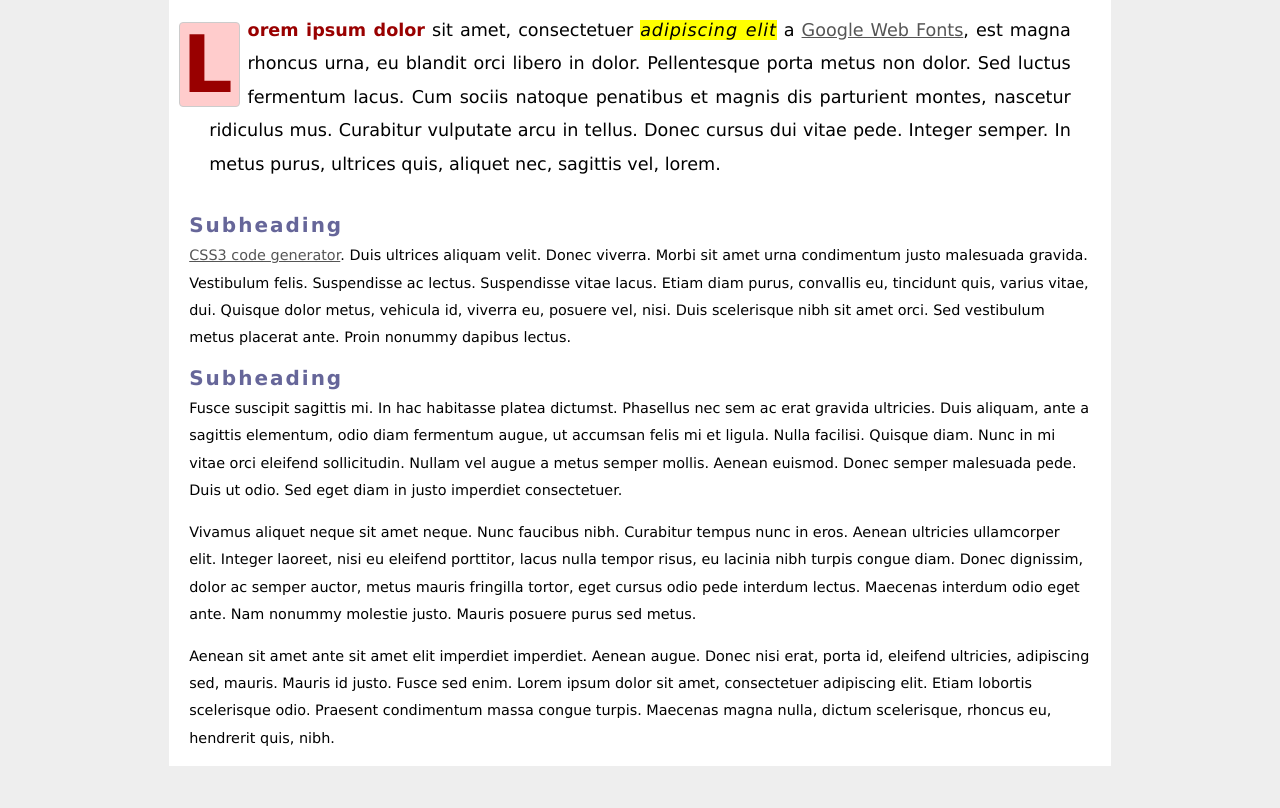
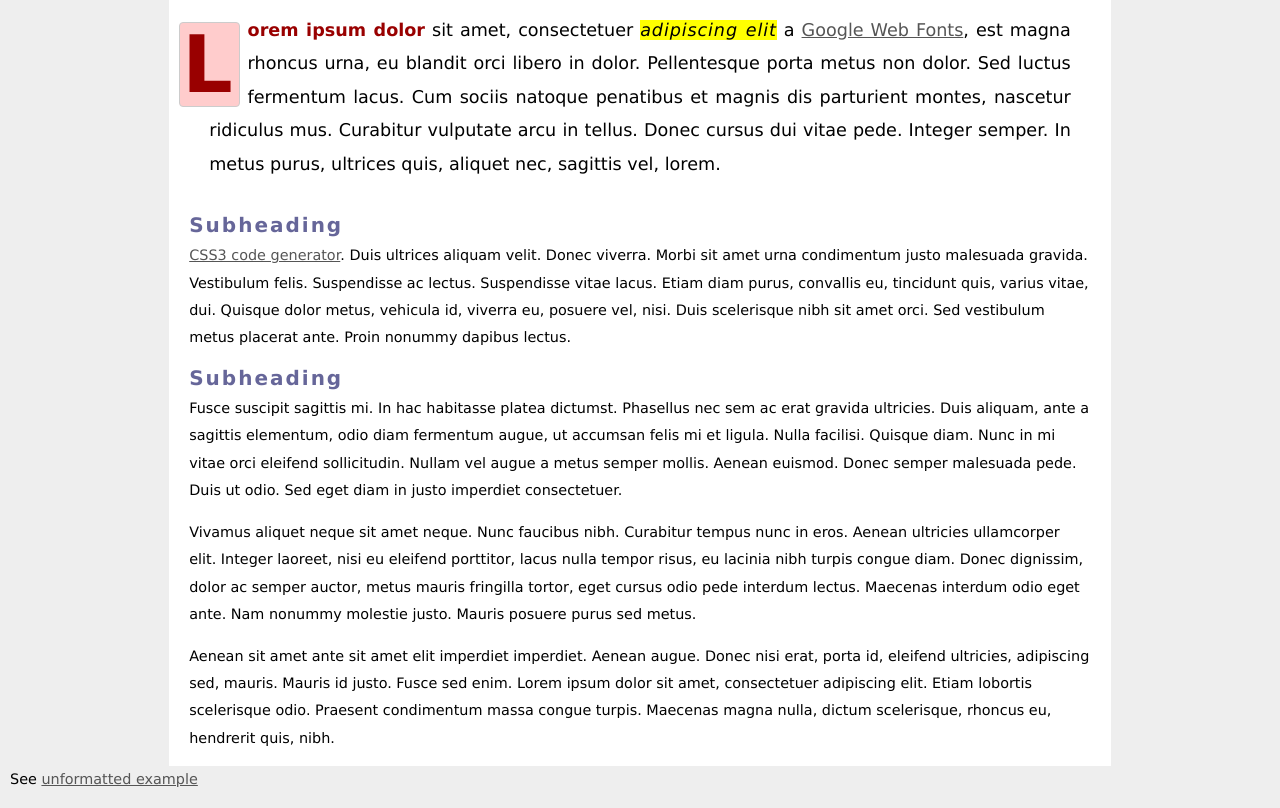
Before and after one commit to MEDS2007/web-typography-tutorial, a plain HTML site: page index-working.html in a window 1280 px wide. Shown: the part 40-848 px from the top of the page. Before the commit the page ends 806 px from the top, so only its background shows below. Drawn offline with Linux system fonts and the light colour scheme.

Commit message:
added links to each HTML file ineach

```diff
--- a/index-working.html
+++ b/index-working.html
@@ -27,5 +27,7 @@
 		<p>Aenean sit amet ante sit amet elit imperdiet imperdiet. Aenean augue. Donec nisi erat, porta id, eleifend ultricies, adipiscing sed, mauris. Mauris id justo. Fusce sed enim. Lorem ipsum dolor sit amet, consectetuer adipiscing elit. Etiam lobortis scelerisque odio. Praesent condimentum massa congue turpis. Maecenas magna nulla, dictum scelerisque, rhoncus eu, hendrerit quis, nibh.</p>
 
 	</main>
+
+  <p>See <a href="index.html">unformatted example</a></p>
 </body>
 </html>
```
Also changed, not shown: index-complete.html (+2 -0 lines), index.html (+2 -0 lines).
